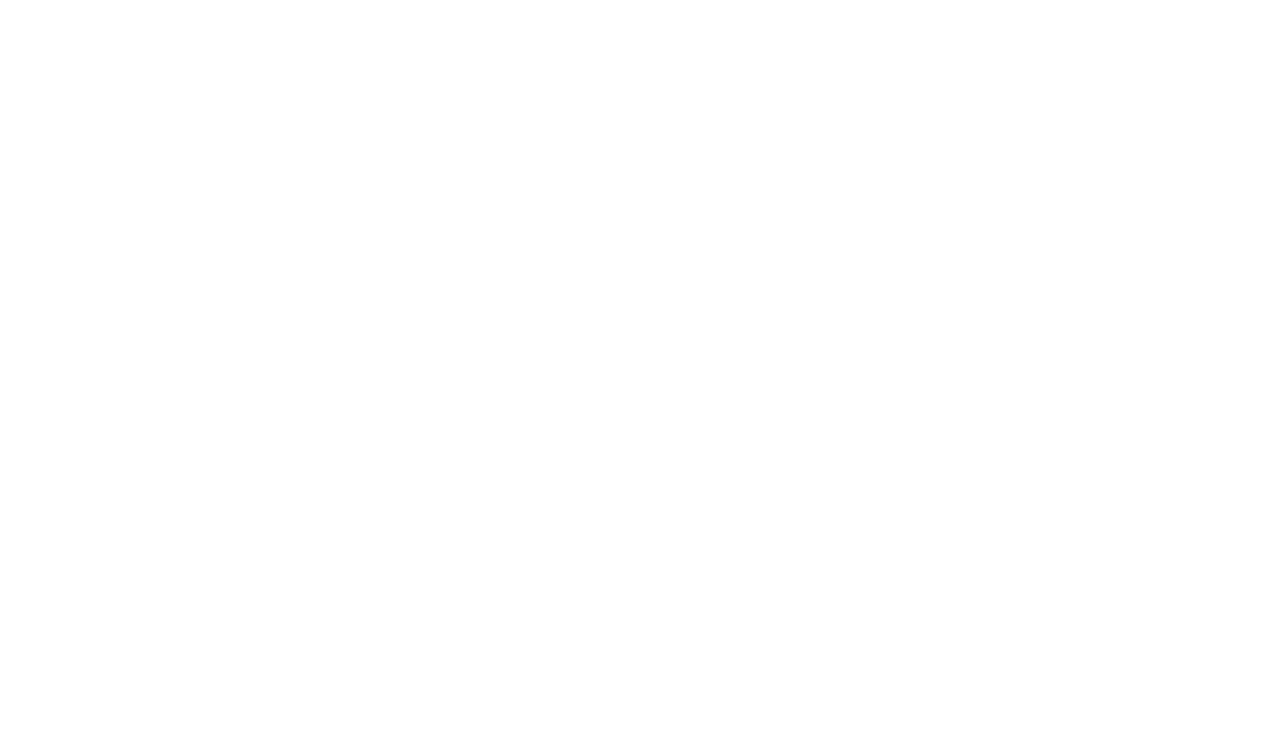
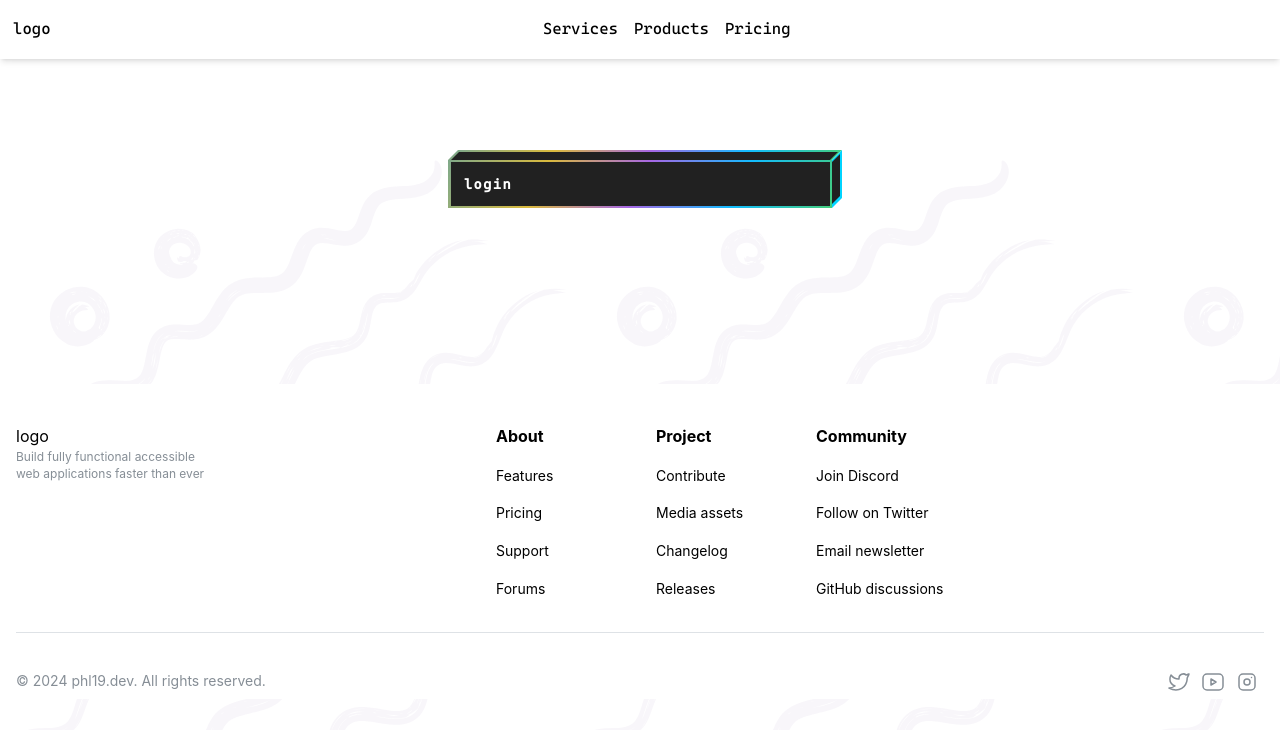
Before and after one commit to phlong19/SynthwaveBlogV2, a React (Vite) app: page /auth/login in a window 1280 px wide. Before the commit this address had no page. Shown: the top 730 px of the page. Built offline with nearby package versions, Linux system fonts and the light colour scheme.

Commit message:
chore: added signature cube btn

```diff
--- a/src/App.tsx
+++ b/src/App.tsx
@@ -1,6 +1,7 @@
 import { BrowserRouter, Route, Routes } from "react-router-dom";
 import Home from "./pages/Home";
 import AppLayout from "./components/layouts/AppLayout";
+import Login from "./pages/Login";
 
 function App() {
   return (
@@ -8,6 +9,9 @@
       <Routes>
         <Route element={<AppLayout />}>
           <Route path="/" element={<Home />} />
+          <Route path="/auth">
+            <Route path="login" element={<Login />} />
+          </Route>
         </Route>
       </Routes>
     </BrowserRouter>
--- a/src/components/ui/AffixButton.tsx
+++ b/src/components/ui/AffixButton.tsx
@@ -10,10 +10,10 @@
     <Affix position={{ bottom: 20, right: 20 }}>
       <Transition transition="slide-up" mounted={scroll.y > 0}>
         {(transitionStyles) => (
-          <Button
+          <Button size="xs"
             style={transitionStyles}
             onClick={() => scrollTo({ y: 0 })}
-            leftIcon={<IconArrowUp />}
+            leftIcon={<IconArrowUp className="z-20 text-white" size={18} />}
           >
             Scroll to top
           </Button>
--- a/src/components/ui/Button.tsx
+++ b/src/components/ui/Button.tsx
@@ -7,9 +7,11 @@
   onClick?: () => void;
   style?: React.CSSProperties;
   className?: string;
+  size?: string;
 }
 
 function Button({
+  size = "sm",
   children,
   style,
   className,
@@ -17,17 +19,48 @@
   rightIcon,
   onClick,
 }: ButtonProps) {
+  let sizeStyle = "";
+
+  switch (size) {
+    case "xs":
+      sizeStyle = "p-2 px-2.5 text-xs font-medium";
+      break;
+    case "sm": // default
+      sizeStyle = "px-4 py-[14px] text-sm font-bold";
+      break;
+      // case "md":
+      //   sizeStyle =''
+      //   break;
+
+      // case "lg":
+      break;
+    default:
+      break;
+  }
+
   return (
     <button
       style={style}
       className={cn(
-        "inline-flex gap-2 rounded-md bg-emerald-300 p-2.5 hover:bg-red-300",
+        "block-cube block-cube-hover mb-4 inline-flex w-full items-center gap-2 border-0 bg-transparent font-cas tracking-widest outline-none",
+        sizeStyle,
         className,
       )}
       onClick={onClick}
     >
+      <div className="bg-top">
+        <div className="bg-inner"></div>
+      </div>
+      <div className="bg-right">
+        <div className="bg-inner"></div>
+      </div>
+      <div className="bg">
+        <div className="bg-inner"></div>
+      </div>
       {leftIcon}
-      {children}
+      <span className="text text-sm text-white dark:text-black">
+        {children}
+      </span>
       {rightIcon}
     </button>
   );
--- a/src/components/ui/Footer.tsx
+++ b/src/components/ui/Footer.tsx
@@ -1,5 +1,93 @@
+import {
+  ActionIcon,
+  Container,
+  Divider,
+  Flex,
+  Group,
+  Stack,
+  Text,
+} from "@mantine/core";
+import {
+  IconBrandInstagram,
+  IconBrandTwitter,
+  IconBrandYoutube,
+} from "@tabler/icons-react";
+import { Link } from "react-router-dom";
+
 function Footer() {
-  return <footer className="w-full bg-black text-white">this is footer</footer>;
+  return (
+    <footer className="mt-10 bg-white px-4 pt-10">
+      <Flex maw="60rem" justify="space-between">
+        <Flex maw={200} direction="column">
+          <p>logo</p>
+          <Text size="xs" c="dimmed">
+            Build fully functional accessible web applications faster than ever
+          </Text>
+        </Flex>
+        <Flex justify="space-between" wrap="wrap">
+          {data.map((group, index) => (
+            <Stack key={index} miw={160} w={160}>
+              <Text fw="bold">{group.title}</Text>
+              {group.links.map(({ label, link }) => (
+                <Link key={label} to={link}>
+                  <Text fz="sm">{label}</Text>
+                </Link>
+              ))}
+            </Stack>
+          ))}
+        </Flex>
+      </Flex>
+
+      <Divider my="xl" />
+      <Flex justify="space-between" align="center">
+        <Text c="dimmed" size="sm">
+          © 2024 phl19.dev. All rights reserved.
+        </Text>
+
+        <Group gap={0} justify="flex-end" wrap="nowrap">
+          <ActionIcon size="lg" color="gray" variant="subtle">
+            <IconBrandTwitter stroke={1.5} />
+          </ActionIcon>
+          <ActionIcon size="lg" color="gray" variant="subtle">
+            <IconBrandYoutube stroke={1.5} />
+          </ActionIcon>
+          <ActionIcon size="lg" color="gray" variant="subtle">
+            <IconBrandInstagram stroke={1.5} />
+          </ActionIcon>
+        </Group>
+      </Flex>
+    </footer>
+  );
 }
 
 export default Footer;
+
+const data = [
+  {
+    title: "About",
+    links: [
+      { label: "Features", link: "#" },
+      { label: "Pricing", link: "#" },
+      { label: "Support", link: "#" },
+      { label: "Forums", link: "#" },
+    ],
+  },
+  {
+    title: "Project",
+    links: [
+      { label: "Contribute", link: "#" },
+      { label: "Media assets", link: "#" },
+      { label: "Changelog", link: "#" },
+      { label: "Releases", link: "#" },
+    ],
+  },
+  {
+    title: "Community",
+    links: [
+      { label: "Join Discord", link: "#" },
+      { label: "Follow on Twitter", link: "#" },
+      { label: "Email newsletter", link: "#" },
+      { label: "GitHub discussions", link: "#" },
+    ],
+  },
+];
--- a/src/components/ui/NavBar.tsx
+++ b/src/components/ui/NavBar.tsx
@@ -3,6 +3,7 @@
 import { Drawer } from "@mantine/core";
 import { useDisclosure } from "@mantine/hooks";
 import { useState } from "react";
+import { Link } from "react-router-dom";
 
 export function Navbar({ className }: { className?: string }) {
   const [active, setActive] = useState<string | null>(null);
@@ -16,7 +17,9 @@
       )}
     >
       <Menu setActive={setActive}>
-        <div>logo</div>
+        <div>
+          <Link to={"/"}>logo</Link>
+        </div>
         <div className="hidden flex-1 items-center justify-center gap-4 lg:flex">
           <MenuItem setActive={setActive} active={active} item="Services">
             <div className="flex flex-col space-y-4 text-sm">
@@ -58,7 +61,7 @@
         onClose={close}
         title="hi"
       >
-        hi
+        <Link to="/auth/login">login page</Link>
       </Drawer>
     </div>
   );
--- a/src/components/ui/home/FaqSection.tsx
+++ b/src/components/ui/home/FaqSection.tsx
@@ -42,12 +42,12 @@
               value={q.value}
             >
               <Accordion.Control
-                className={`${active === index + 1 ? "!bg-slate-200 dark:!bg-slate-800" : ""} rounded-md transition-colors duration-300 hover:bg-slate-200 hover:dark:bg-slate-800`}
+                className={`${active === index + 1 ? "rounded-t-md !bg-slate-200 dark:!bg-slate-800" : "rounded-md"} transition-colors duration-300 hover:bg-slate-200 hover:dark:bg-slate-800`}
               >
                 {q.ques}
               </Accordion.Control>
               <Accordion.Panel
-                className={`bg-slate-50 text-sm italic text-zinc-600`}
+                className={`${active === index + 1 ? "rounded-b-md" : ""} bg-slate-50 text-sm italic text-zinc-600 shadow-lg`}
               >
                 {placeholder}
               </Accordion.Panel>
--- a/src/index.css
+++ b/src/index.css
@@ -51,3 +51,113 @@
   padding: 0;
   box-sizing: border-box;
 }
+
+/* button */
+
+:root {
+  /*CUSTOMIZE ROOT*/
+  --background-color-inner: #212121;
+  --border-color-inner: rgba(255, 255, 255, 0.5);
+  --input-color: #fff;
+  --bg-right-background-color: #00d4ff;
+  --btn-gradient-color: linear-gradient(
+    115deg,
+    #7fa98a,
+    #daba3d,
+    #a767e5,
+    #12bcfe,
+    #44ce7b
+  );
+}
+
+.block-cube {
+  position: relative;
+}
+.block-cube .bg-top {
+  position: absolute;
+  height: 10px;
+  background: #020024;
+  background: var(--btn-gradient-color);
+  bottom: 100%;
+  left: 5px;
+  right: -5px;
+  transform: skew(-45deg, 0);
+  margin: 0;
+}
+.block-cube .bg-top .bg-inner {
+  bottom: 0;
+}
+.block-cube .bg {
+  position: absolute;
+  left: 0;
+  top: 0;
+  right: 0;
+  bottom: 0;
+  background: var(--btn-gradient-color);
+}
+.block-cube .bg-right {
+  position: absolute;
+  background: #020024;
+  background: var(--bg-right-background-color);
+  top: -5px;
+  z-index: 0;
+  bottom: 5px;
+  width: 10px;
+  left: 100%;
+  transform: skew(0, -45deg);
+}
+.block-cube .bg-right .bg-inner {
+  left: 0;
+  bottom: 4px;
+}
+.block-cube .bg .bg-inner {
+  transition: all 0.2s ease-in-out;
+}
+.block-cube .bg-inner {
+  background: var(--background-color-inner);
+  position: absolute;
+  left: 2.5px;
+  top: 2px;
+  right: 2px;
+  bottom: 2px;
+}
+.block-cube .text {
+  position: relative;
+  z-index: 2;
+}
+.block-cube.block-input input {
+  position: relative;
+  z-index: 2;
+}
+.block-cube.block-input input:focus ~ .bg-right .bg-inner,
+.block-cube.block-input input:focus ~ .bg-top .bg-inner,
+.block-cube.block-input input:focus ~ .bg-inner .bg-inner {
+  top: 100%;
+  /*FLASH COLOR FILL FOCUS - NOT IMPORTANT*/
+  background: var(--border-color-inner);
+}
+.block-cube.block-input .bg-top,
+.block-cube.block-input .bg-right,
+.block-cube.block-input .bg {
+  /*BORDER COLOR AND COLOR FILL FOCUS*/
+  background: var(--border-color-inner);
+  transition: background 0.2s ease-in-out;
+}
+.block-cube.block-input .bg-right .bg-inner,
+.block-cube.block-input .bg-top .bg-inner {
+  transition: all 0.2s ease-in-out;
+}
+.block-cube.block-input:focus .bg-top,
+.block-cube.block-input:focus .bg-right,
+.block-cube.block-input:focus .bg,
+.block-cube.block-input:hover .bg-top,
+.block-cube.block-input:hover .bg-right,
+.block-cube.block-input:hover .bg {
+  /*HOVER BORDER COLOR*/
+  background: var(--border-color-inner);
+  opacity: 0.8;
+}
+.block-cube.block-cube-hover:focus .bg .bg-inner,
+.block-cube.block-cube-hover:hover .bg .bg-inner {
+  top: 100%;
+}
--- /dev/null
+++ b/src/pages/Login.tsx
@@ -0,0 +1,14 @@
+import Button from "@/components/ui/Button";
+import { Container } from "@mantine/core";
+
+function Login() {
+  return (
+    <Container>
+      <form className="max-w-96 mx-auto my-40" action="">
+        <Button>login</Button>
+      </form>
+    </Container>
+  );
+}
+
+export default Login;
```
